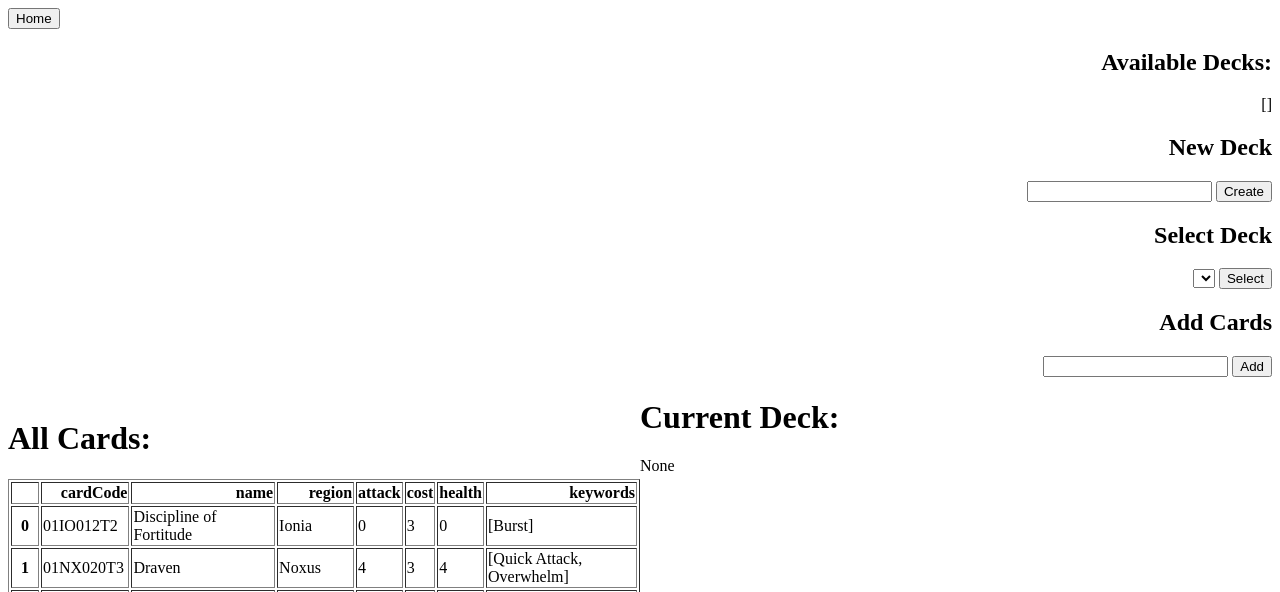
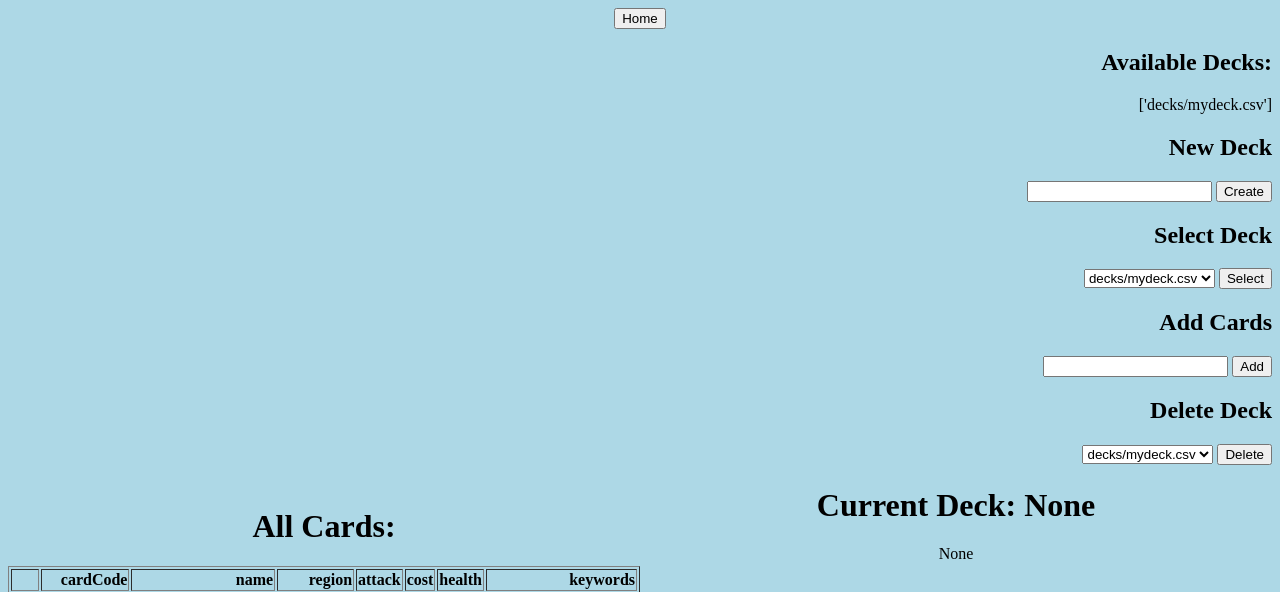
Before and after one commit to COSC481W-2020Fall/cosc481w-581-2020-fall-stattracker, a Flask app: page /deckbuilder in a window 1280 px wide. Shown: the top 592 px of the page. Run offline with Flask 2, Linux system fonts and the light colour scheme; lists and menus that the app fills with data are empty.

Commit message:
fixed selection and added deletion

```diff
--- /dev/null
+++ b/decks/mydeck.csv
@@ -0,0 +1,4 @@
+Unnamed: 0,cardCode,name,region,attack,cost,health,keywords
+,01NX020T3,Draven,Noxus,4.0,3.0,4.0,"['Quick Attack', 'Overwhelm']"
+,01PZ040T3,Jinx's Get Excited!,Piltover & Zaun,0.0,3.0,0.0,['Fast']
+,01PZ056T10,Heimerdinger,Piltover & Zaun,2.0,5.0,4.0,['Imbue']
--- a/main.py
+++ b/main.py
@@ -2,6 +2,7 @@ from flask import Flask, render_template, request, redirect
 from utils import get_dataframe
 import pandas as pd
 import glob
+import os
 
 app = Flask(__name__)
 
@@ -12,7 +13,7 @@ def hello_world():
 @app.route('/deckbuilder', methods=['GET','POST'])
 def deck_builder():
 	dataFrame = get_dataframe()
-	html_code = dataFrame.to_html()
+	cardList = dataFrame.to_html()
 	decks = glob.glob('decks/*.csv')
 
 	if request.method == 'POST': ## Gets some input from page
@@ -20,39 +21,57 @@ def deck_builder():
 		if request.form.get('Home'): ## Redirect to home page
 			return redirect('/')
 
-		if request.form.get('deckName'): ## Create empty csv file for deck info
+		## Create new deck
+		if request.form.get('deckName'):
 			deckName = request.form['deckName']
-
 			## Save deck and add to list of available decks
-			deck = pd.DataFrame()
+			activeDeck = pd.DataFrame()
 			path = f'decks/{deckName}.csv'
-			deck.to_csv(path)
+			activeDeck.to_csv(path)
 			if path not in decks:
 				decks.append(path)
+			activeDeck = activeDeck.to_html()
 
+		## Select deck to view
+		if request.form.get('selectDeck'):
+			deckName = request.form['selectDeck']
+			activeDeck = pd.read_csv(deckName)
+			activeDeck = activeDeck.to_html()
+
+		## Deletes deck
+		if request.form.get('deleteDeck'):
+			deckName = request.form['deleteDeck']
+			os.remove(deckName)
+			decks.remove(deckName)
+			deckName = None
+			activeDeck = None
+
+		## Add card to deck
 		if request.form.get('cardID'): ## Receive card id to add to deck
-			deckName = 'mydeck'
-			# print(request.form['selectDeck'])
 			cardID = request.form['cardID']
 			row = dataFrame.loc[dataFrame['cardCode'] == cardID]
 
 			## Write row to specified deck database
-			path = f'decks/{deckName}.csv'
-			deck = pd.read_csv(path)
-			deck = deck.append(row, ignore_index=True)
-			deck.to_csv(path, index=False)
+			activeDeck = pd.read_csv(deckName)
+			activeDeck = activeDeck.append(row, ignore_index=True)
+			activeDeck.to_csv(deckName, index=False)
+			activeDeck = activeDeck.to_html()
 
+		## Renders webpage after post request
 		return render_template(
 			'deckbuilder.html',
-			data=html_code,
-			deck=deck.to_html(),
+			deckName=deckName,
+			cardList=cardList,
+			activeDeck=activeDeck,
 			decks=decks)
 
-	elif request.method == 'GET': ## If initial reqeust of page, display it
+	## Initial page request
+	elif request.method == 'GET':
 		return render_template(
 			'deckbuilder.html',
-			data=html_code,
-			deck=None,
+			deckName=None,
+			cardList=cardList,
+			activeDeck=None,
 			decks=decks)
 
 if __name__ == '__main__':
--- a/templates/deckbuilder.html
+++ b/templates/deckbuilder.html
@@ -3,7 +3,7 @@
 	<head>
 		<title>deckbuilder</title>
 	</head>
-<body>
+<body style="background-color:#ADD8E6;text-align:center">
 	<!-- Navbar -->
 	<form method="POST">
 		<button type="submit" name="Home" value="Home">Home</button>
@@ -16,7 +16,6 @@
 			<h2>New Deck</h2>
 	    	<input type="text" name="deckName">
 	    	<button type="submit" class="btn btn-default">Create</button>
-
 			<h2>Select Deck</h2>
 			<select name="selectDeck" class="selectpicker form-control">
 				{% for item in decks %}
@@ -31,15 +30,27 @@
 		</div>
 	</form>
 
+	<form method="POST">
+		<div align="right">
+			<h2>Delete Deck</h2>
+			<select name="deleteDeck" class="selectpicker form-control">
+				{% for item in decks %}
+				<option value="{{ item }}">{{ item }}</option>
+				{% endfor %}
+			</select>
+			<button type="submit" class="btn btn-default">Delete</button>
+		</div>
+	</form>
+
 	<!-- To display all cards on left of screen and current deck on right -->
 	<div class="container">
 		<div style="width: 50%; height: 100px; float: left">
 			<h1>All Cards:</h1>
-			{{ data|safe }}
+			{{ cardList|safe }}
 		</div>
 		<div style="margin-left: 50%; height: 100px">
-			<h1>Current Deck:</h1>
-			{{ deck|safe }}
+			<h1>Current Deck: {{ deckName }}</h1>
+			{{ activeDeck|safe }}
 		</div>
 	</div>
 </body>
```
